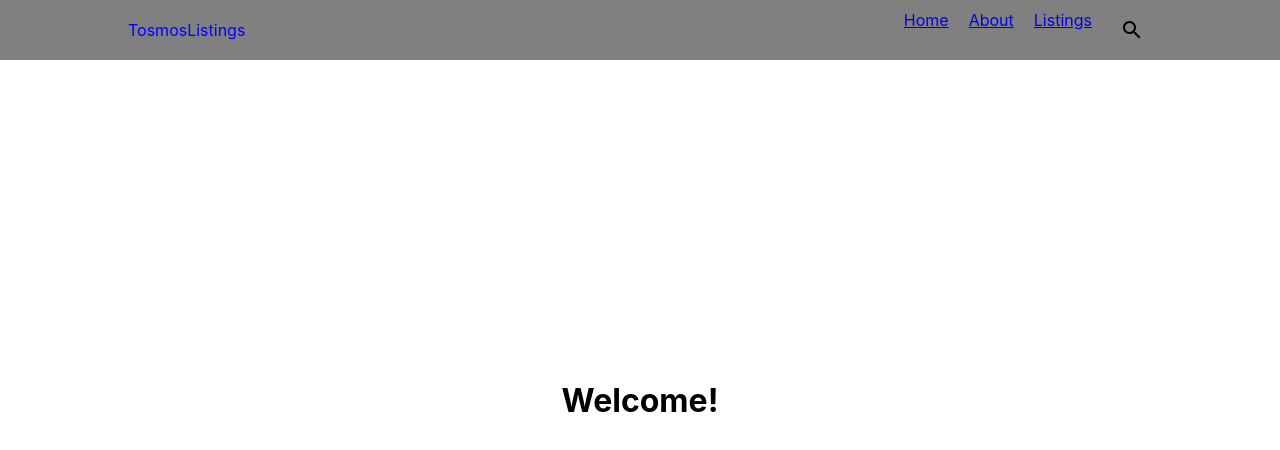
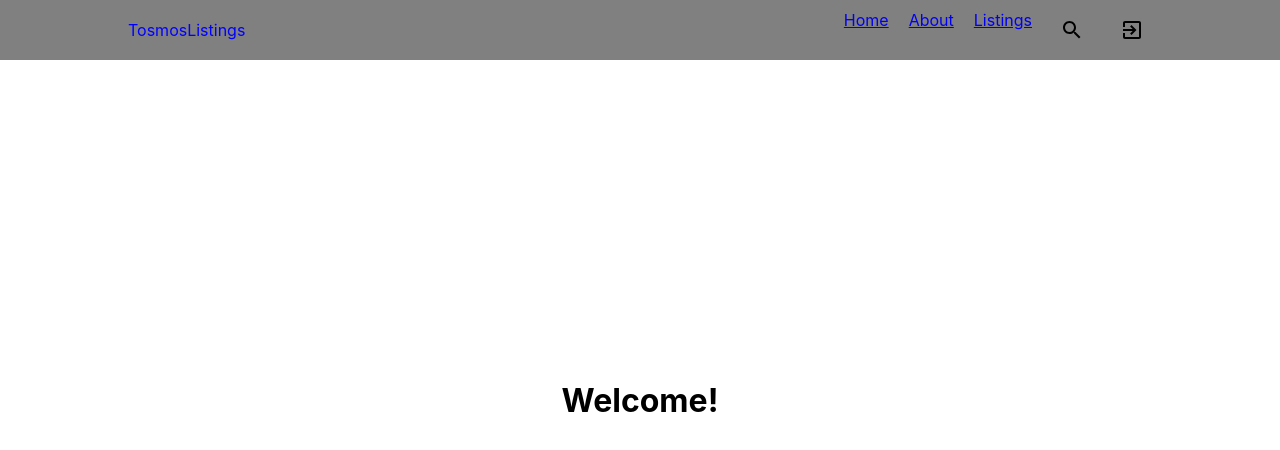
Before and after one commit to icp049/ListingsInterface, a React (Create React App) app: page /home in a window 1280 px wide. Shown: the top 450 px of the page. Built offline with nearby package versions, Linux system fonts and the light colour scheme; no server answers.

Commit message:
moved the logout button to home navbar

```diff
--- a/src/Components/Navbar.jsx
+++ b/src/Components/Navbar.jsx
@@ -1,80 +1,68 @@
-
-import {Box, IconButton} from '@mui/material';
+import { Box, IconButton } from '@mui/material';
 import {
-
   ShoppingBagOutlined,
-
   SearchOutlined,
-
+  ExitToAppOutlined, // 1. Import the ExitToAppOutlined icon
 } from '@mui/icons-material';
 import { useNavigate, Link } from 'react-router-dom';
-
-
-
-
-
+import { auth } from "../firebase";
 
 const Navbar = () => {
+  const navigate = useNavigate(); // Hook to access the navigation function
 
-
-
+  const handleLogout = () => {
+   auth.signOut().then(() => {
+      navigate("/"); // Replace "/login" with the actual path to your login page
+    });
+  };
 
   return (
-    <Box //outer box
-    display = "flex"
+    <Box
+      display="flex"
       alignItems="center"
       width="100%"
-    height = "60px"
-    backgroundColor = "grey"
-    color = "black"
-   position = "fixed"
-    top = "0"
-    left = "0"
- zIndex = "2"
-    >
-
-        <Box // inner box
-           width = "80%"
-           margin = "auto"
-           display = "flex"
-           justifyContent="space-between"
-           alignItems= "center"
+      height="60px"
+      backgroundColor="grey"
+      color="black"
+      position="fixed"
+      top="0"
+      left="0"
+      zIndex="2"
     >
       <Box
-
-            sx = {{ '5:hover' : {cursor: "pointer"}}}
-            color = "blue"
+        width="80%"
+        margin="auto"
+        display="flex"
+        justifyContent="space-between"
+        alignItems="center"
+      >
+        <Box
+          sx={{ ':hover': { cursor: "pointer" } }}
+          color="blue"
         >
           TosmosListings
         </Box>
 
-
         <Box
-          display = "flex"
-          justifyContent= "space-between"
-          columnGap = "20px"
-          z-index = "2"
+          display="flex"
+          justifyContent="space-between"
+          columnGap="20px"
+          zIndex="2"
         >
-
-
           <Link to="">Home</Link>
           <Link to="">About</Link>
-          <Link to = "" >Listings</Link>
+          <Link to="">Listings</Link>
 
-           <IconButton sx = {{color: "black"}}>
+          <IconButton sx={{ color: "black" }}>
             <SearchOutlined />
           </IconButton>
 
-
-
-
-
-
+          {/* Logout Button */}
+          <IconButton sx={{ color: "black" }} onClick={handleLogout}>
+            <ExitToAppOutlined />
+          </IconButton>
         </Box>
-
       </Box>
-
-
     </Box>
   );
 };
```
Lines whose indentation alone changed are shown as unchanged.
